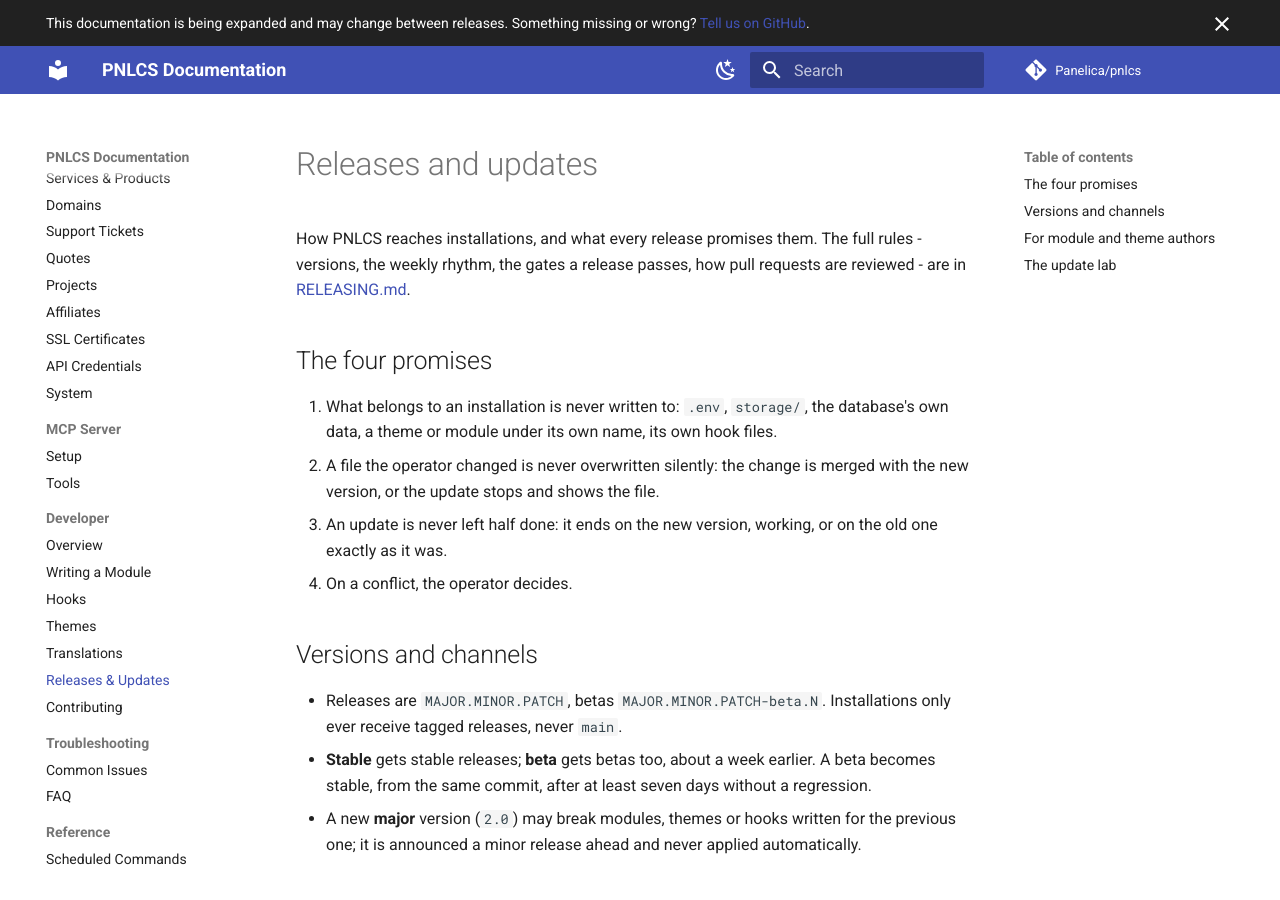
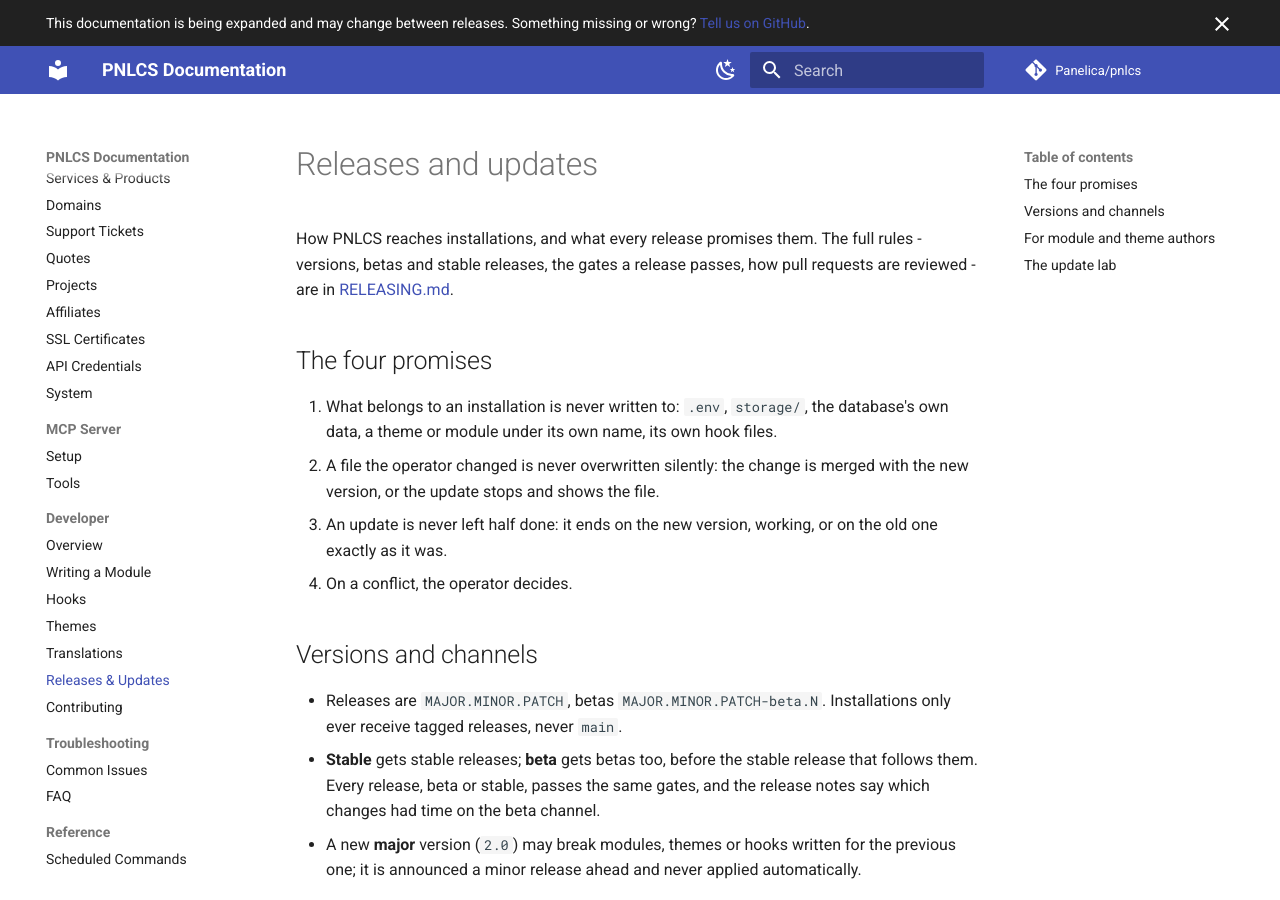
Before and after one commit to Panelica/pnlcs, an MkDocs documentation site: the page built from docs/developer/releasing.md, in a window 1280 px wide and 900 px high. Built offline with MkDocs 1.6.1 and Material for MkDocs 9.7.7, drawn with Linux system fonts in a browser that asks for light colours; comment, search, counter and statistics services are not loaded.

Commit message:
docs(releasing): a maintainer decides beta or stable, the number follows from what changed
- A maintainer decides only the kind of release; the number is the next
  PATCH for fixes only and the next MINOR otherwise, betas numbered from
  1 per version. A major release stays an explicit decision.
- Betas and stable releases are both cut from main when a maintainer
  decides; the release notes say which changes had time on the beta
  channel. The fixed weekly beta and the seven-day promotion are gone.
- Ring 0 takes every release with the updater right after it is
  published; a problem there withdraws it.
- New gate: the real package updates the last stable release on the
  stable channel and the last beta on the beta channel, in the published
  Docker image, with the key built into the application.
- VERSION on main: X.Y.(Z+1)-dev after X.Y.Z, or the version of an open
  beta, so a git copy of main is never taken for older than a release.

```diff
--- a/docs/developer/releasing.md
+++ b/docs/developer/releasing.md
@@ -1,8 +1,8 @@
 # Releases and updates
 
 How PNLCS reaches installations, and what every release promises them. The
-full rules - versions, the weekly rhythm, the gates a release passes, how
-pull requests are reviewed - are in
+full rules - versions, betas and stable releases, the gates a release passes,
+how pull requests are reviewed - are in
 [RELEASING.md](https://github.com/Panelica/pnlcs/blob/main/RELEASING.md).
 
 ## The four promises
@@ -20,9 +20,9 @@ pull requests are reviewed - are in
 
 - Releases are `MAJOR.MINOR.PATCH`, betas `MAJOR.MINOR.PATCH-beta.N`.
   Installations only ever receive tagged releases, never `main`.
-- **Stable** gets stable releases; **beta** gets betas too, about a week
-  earlier. A beta becomes stable, from the same commit, after at least seven
-  days without a regression.
+- **Stable** gets stable releases; **beta** gets betas too, before the stable
+  release that follows them. Every release, beta or stable, passes the same
+  gates, and the release notes say which changes had time on the beta channel.
 - A new **major** version (`2.0`) may break modules, themes or hooks written
   for the previous one; it is announced a minor release ahead and never
   applied automatically.
```
Also changed, not shown: RELEASING.md (+38 -23 lines).
